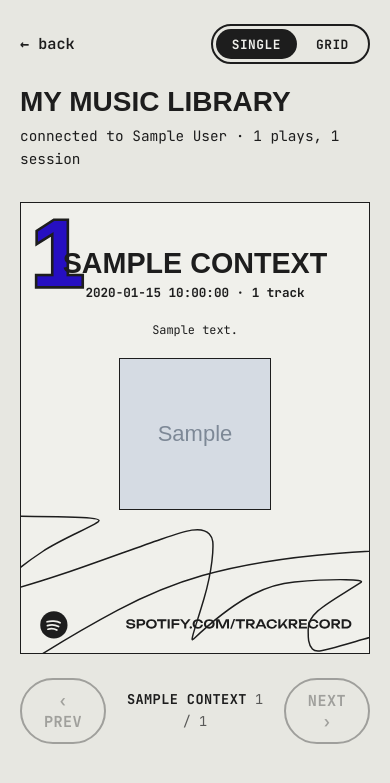
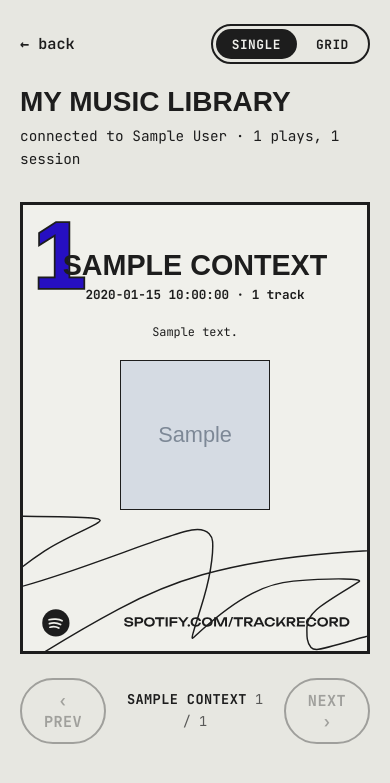
Before and after one commit to azurem1nd/neela-narayan-capstone, a Flask app: template templates/contexts.html in a window 390 px wide. Shown: the top 783 px of the page. Run offline with Flask 3, Linux system fonts and the light colour scheme; the template is opened without the code that fills it: most values are stand-ins (such as "Sample title", 1, 10 or a date in 2020); grey boxes marked "Sample" are stand-in pictures; some web fonts are replaced.

Commit message:
Set number stroke and card border both to 1cqw
.ctx-card__number's -webkit-text-stroke: 1.50cqw -> 1cqw, with
.ctx-card__number-outline's matching SVG stroke-width scaled down
proportionally (10.5 -> 7) so Explore/Glimpse's vector numerals stay
consistent with the other four. .ctx-card's own border: 1px -> 1cqw,
so the card frame scales with the card like everything else instead
of staying a fixed hairline.

Verified across the grid view and at 390px mobile width: 0px
overflow, artwork/graphics/footer still clipped correctly within the
thicker frame, no console/template errors.

Co-Authored-By: Claude Sonnet 5 <noreply@anthropic.com>

```diff
--- a/static/css/style.css
+++ b/static/css/style.css
@@ -735,7 +735,7 @@ a { color: inherit; }
   height: 100%;
   overflow: hidden;
   background: var(--tr-bg);
-  border: 1px solid var(--tr-ink);
+  border: 1cqw solid var(--tr-ink);
   padding: 5cqw 5cqw 4cqw;
   margin: 0;
   display: flex;
@@ -771,7 +771,7 @@ a { color: inherit; }
   font-size: 27cqw;
   line-height: 0.78;
   color: var(--ctx-accent, var(--tr-blue));
-  -webkit-text-stroke: 1.50cqw var(--tr-ink);
+  -webkit-text-stroke: 1cqw var(--tr-ink);
   paint-order: stroke fill;
   margin: -1cqw 0 0 -2cqw;
 }
@@ -800,14 +800,14 @@ a { color: inherit; }
 }
 
 /* Stroke weight in viewBox units, chosen so it renders at the same
-   visual thickness as .ctx-card__number's 1.50cqw -webkit-text-stroke
+   visual thickness as .ctx-card__number's 1cqw -webkit-text-stroke
    once scaled by height:21cqw against each asset's own ~145-148-tall
    viewBox -- every number's outline reads the same regardless of
    whether it's the shared CSS-stroked digit or one of these two
    self-colored vector numerals. */
 .ctx-card__number-outline {
   stroke: var(--tr-ink);
-  stroke-width: 10.5;
+  stroke-width: 7;
   paint-order: stroke fill;
 }
 
```
